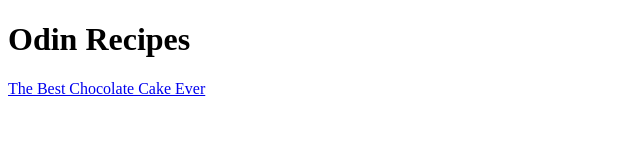
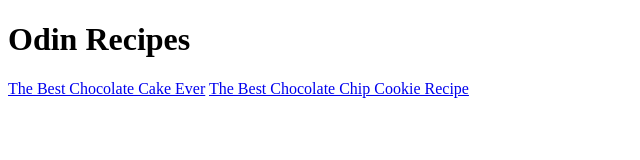
Before and after one commit to mdyeates/odin-recipes, a plain HTML site: page index.html in a window 1280 px wide. Shown: the whole page, without its empty margins (0-640 px from the left). Drawn offline with Linux system fonts and the light colour scheme.

Commit message:
Add cookie.html

```diff
--- a/index.html
+++ b/index.html
@@ -9,5 +9,6 @@
 <body>
     <h1>Odin Recipes</h1>
     <a href="recipes/choccake.html">The Best Chocolate Cake Ever</a>
+    <a href="recipes/cookie.html">The Best Chocolate Chip Cookie Recipe</a>
 </body>
 </html>
```
